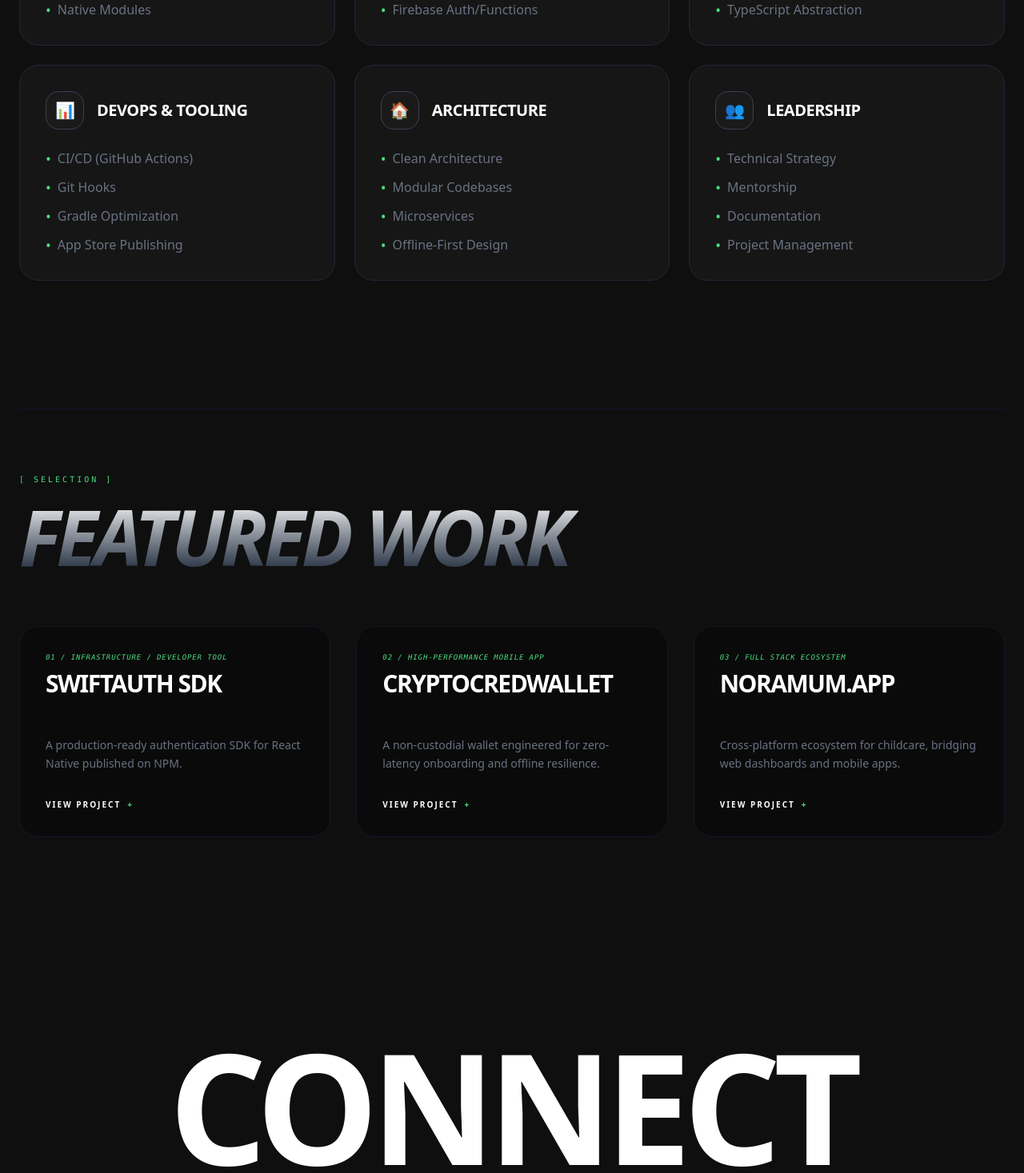
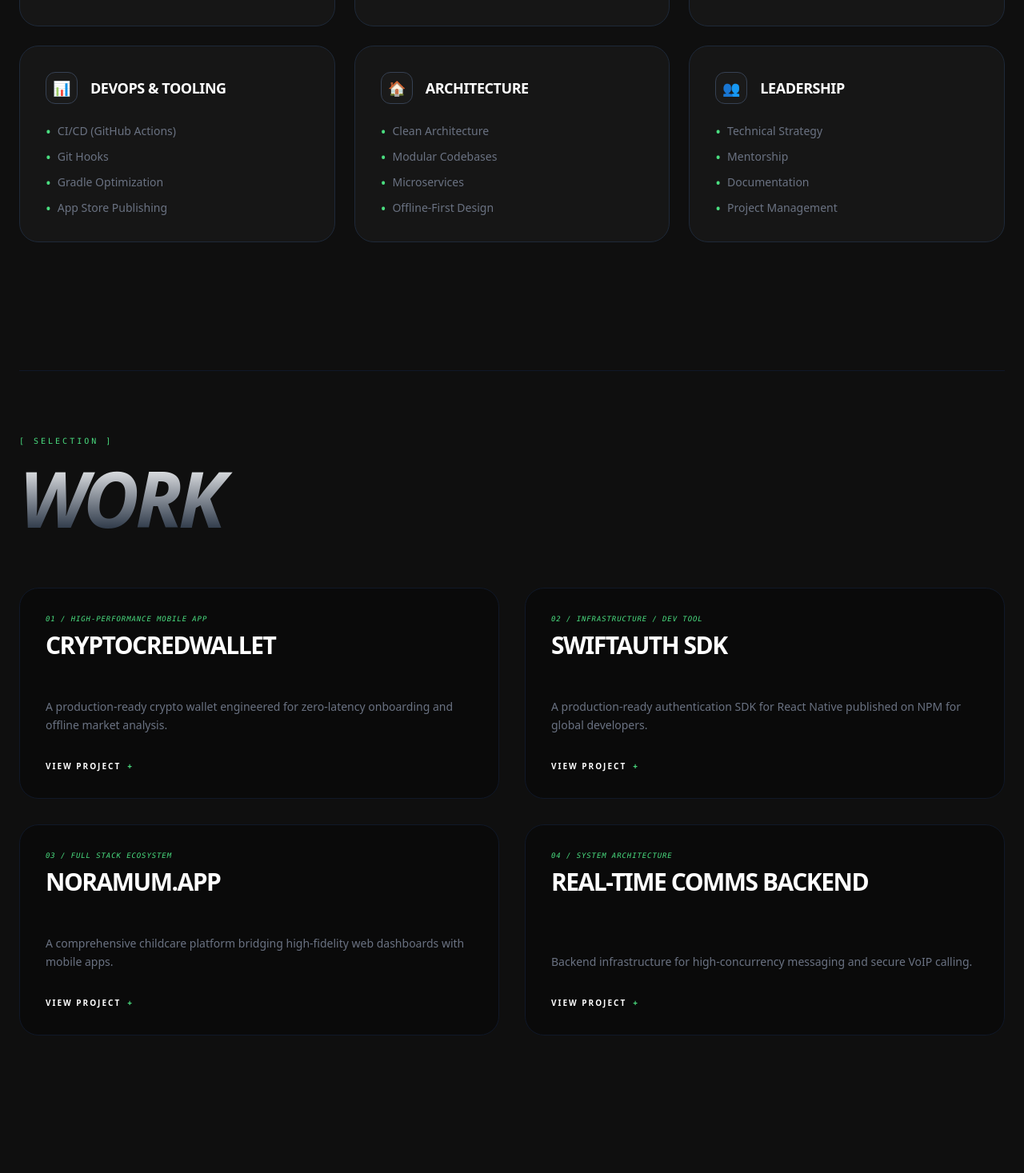
Before and after one commit to ukemeikot/ukemeikotportfolio, a React (Vite) app: page / in a window 1280 px wide. Shown: the part 1330-2797 px from the top of the page at 80% size. Built offline with nearby package versions, Linux system fonts and the light colour scheme.

Commit message:
Update to portfolio

```diff
--- a/src/App.tsx
+++ b/src/App.tsx
@@ -1,14 +1,9 @@
-import { useState } from 'react';
+import { useState, useCallback } from 'react';
 
 // --- IMAGE IMPORTS ---
-// Importing ensures Vite bundles assets correctly for Vercel deployment
 import ukemeImg from './assets/ukeme.jpg';
-
-// Project: Noramum
 import noraWeb from './assets/nora-web.jpg';
 import noraMobile from './assets/nora-mobile.jpg';
-
-// Project: CryptoCred
 import crypto1 from './assets/crypto1.jpg';
 import crypto2 from './assets/crypto2.jpg';
 
@@ -70,38 +65,45 @@
 
   const projects: Project[] = [
     {
-      title: "SwiftAuth SDK",
-      type: "Infrastructure / Developer Tool",
-      description: "A production-ready authentication SDK for React Native published on NPM.",
-      details: "Architected and published 'rn-swiftauth-sdk', a headless authentication library that streamlines Firebase integration. I implemented the Options Pattern for API extensibility and designed a dual-layer error handling system that maps provider exceptions to user-friendly messages. Recently updated to v1.1.0 to include a full password recovery protocol and lifecycle management.",
-      tech: ["TypeScript", "Firebase", "NPM", "React Native", "GitHub Actions"],
-      link: "https://www.npmjs.com/package/rn-swiftauth-sdk",
-      // Architecture visualization placeholder
-    },
-    {
       title: "CryptoCredWallet",
       type: "High-Performance Mobile App",
-      description: "A non-custodial wallet engineered for zero-latency onboarding and offline resilience.",
-      details: "To eliminate the CPU-intensive lag of seed-phrase generation, I engineered a background pre-generation architecture using Zustand, running calculations during the splash screen. Features a secure 4-step onboarding flow and 'Last Known Value' persistence for offline market analysis.",
+      description: "A production-ready crypto wallet engineered for zero-latency onboarding and offline market analysis.",
+      details: "To eliminate the CPU-intensive lag of seed-phrase generation, I engineered a background pre-generation architecture using Zustand, running calculations during the splash screen. This results in an instant 4-step onboarding flow. The app uses 'Last Known Value' persistence via AsyncStorage to ensure data visibility even in dead zones.",
       tech: ["React Native", "TypeScript", "Zustand", "SecureStore", "CoinGecko API"],
       link: "https://github.com/ukemeikot/CryptoCredWallet",
       images: [crypto1, crypto2]
     },
     {
+      title: "SwiftAuth SDK",
+      type: "Infrastructure / Dev Tool",
+      description: "A production-ready authentication SDK for React Native published on NPM for global developers.",
+      details: "Architected 'rn-swiftauth-sdk' to streamline Firebase integration. I implemented the Options Pattern for API extensibility and a dual-layer error handling system that maps provider exceptions to user-friendly messages. Recently updated to v1.1.0 with a full password recovery protocol.",
+      tech: ["TypeScript", "Firebase", "NPM", "React Native", "GitHub Actions"],
+      link: "https://www.npmjs.com/package/rn-swiftauth-sdk",
+    },
+    {
       title: "Noramum.app",
       type: "Full Stack Ecosystem",
-      description: "Cross-platform ecosystem for childcare, bridging web dashboards and mobile apps.",
-      details: "Led the development of both the React web dashboard and the mobile application. Focused on complex real-time state synchronization to ensure data parity across all user devices.",
+      description: "A comprehensive childcare platform bridging high-fidelity web dashboards with mobile apps.",
+      details: "Led the development of both the React web dashboard and the mobile application. Focused on complex real-time state synchronization to ensure data parity across all user devices for mothers managing childcare records.",
       tech: ["React.js", "React Native", "Tailwind CSS", "Redux", "Node.js"],
       liveLink: "https://noramum.app",
       link: "https://github.com/ukemeikot",
       images: [noraWeb, noraMobile]
+    },
+    {
+      title: "Real-Time Comms Backend",
+      type: "System Architecture",
+      description: "Backend infrastructure for high-concurrency messaging and secure VoIP calling.",
+      details: "A specialized backend designed for low-latency communication. Leveraging Socket.io for messaging and WebRTC for signaling. Optimized for scalability using Redis as a message broker and built following strict Clean Architecture principles.",
+      tech: ["Node.js", "Socket.io", "WebRTC", "PostgreSQL", "Redis"],
+      link: "https://github.com/ukemeikot",
     }
   ];
 
   if (activeProject) {
     return (
-      <div className="min-h-screen bg-[#0F0F0F] text-white p-6 md:p-12 animate-in fade-in slide-in-from-bottom-4 duration-500">
+      <div className="min-h-screen bg-[#0F0F0F] text-white p-6 md:p-12 animate-in fade-in slide-in-from-bottom-4 duration-500 overflow-x-hidden">
         <button
           onClick={() => { setActiveProject(null); window.scrollTo(0, 0); }}
           className="text-[#4ADE80] font-mono mb-12 flex items-center gap-2 text-xs uppercase tracking-widest"
@@ -109,14 +111,14 @@
           ← BACK TO EXPLORATION
         </button>
         <div className="max-w-6xl mx-auto">
-          <div className="grid grid-cols-1 lg:grid-cols-2 gap-16">
-            <div>
+          <div className="grid grid-cols-1 lg:grid-cols-2 gap-12 lg:gap-16">
+            <div className="overflow-hidden">
               <p className="text-[#4ADE80] font-mono text-[10px] uppercase tracking-[0.3em] mb-4">{activeProject.type}</p>
-              <h1 className="text-6xl md:text-8xl font-black uppercase mb-8 tracking-tighter leading-none">{activeProject.title}</h1>
+              <h1 className="text-4xl md:text-6xl lg:text-8xl font-black uppercase mb-8 tracking-tighter leading-tight break-words">{activeProject.title}</h1>
               <div className="space-y-8">
                 <div>
                   <h2 className="text-white font-bold text-sm mb-4 uppercase tracking-widest border-b border-gray-900 pb-2">Overview</h2>
-                  <p className="text-gray-400 leading-relaxed text-lg font-light">{activeProject.details}</p>
+                  <p className="text-gray-400 leading-relaxed text-base md:text-lg font-light">{activeProject.details}</p>
                 </div>
                 <div>
                   <h2 className="text-white font-bold text-sm mb-4 uppercase tracking-widest border-b border-gray-900 pb-2">Stack</h2>
@@ -127,23 +129,23 @@
                   </div>
                 </div>
                 <div className="flex flex-wrap gap-4 pt-8">
-                  {activeProject.liveLink && <a href={activeProject.liveLink} target="_blank" rel="noreferrer" className="bg-[#4ADE80] text-black px-8 py-4 rounded-full font-black uppercase tracking-widest text-xs font-bold transition-transform hover:scale-105">View Live Site</a>}
-                  {activeProject.link && <a href={activeProject.link} target="_blank" rel="noreferrer" className="border border-gray-700 text-white px-8 py-4 rounded-full font-black uppercase tracking-widest text-xs font-bold hover:bg-white hover:text-black transition-all">Source Code</a>}
+                  {activeProject.liveLink && <a href={activeProject.liveLink} target="_blank" rel="noreferrer" className="bg-[#4ADE80] text-black px-8 py-3 md:py-4 rounded-full font-black uppercase tracking-widest text-[10px] md:text-xs hover:scale-105 transition-transform">View Live Site</a>}
+                  {activeProject.link && <a href={activeProject.link} target="_blank" rel="noreferrer" className="border border-gray-700 text-white px-8 py-3 md:py-4 rounded-full font-black uppercase tracking-widest text-[10px] md:text-xs hover:bg-white hover:text-black transition-all">Source Code</a>}
                 </div>
               </div>
             </div>
-            <div className="flex flex-col items-center lg:items-end gap-8">
+            <div className="flex flex-col items-center lg:items-end gap-8 mt-12 lg:mt-0">
               {activeProject.images ? (
-                <div className="grid grid-cols-1 gap-12 w-full max-w-[340px]">
+                <div className="grid grid-cols-1 md:grid-cols-2 lg:grid-cols-1 gap-12 w-full max-w-[300px] md:max-w-full lg:max-w-[340px]">
                   {activeProject.images.map((img, i) => (
-                    <div key={i} className="relative rounded-[2.5rem] overflow-hidden border-[8px] border-[#1A1A1A] bg-[#000] shadow-2xl" style={{ aspectRatio: '9/19' }}>
+                    <div key={i} className="relative rounded-[2.5rem] overflow-hidden border-[8px] border-[#1A1A1A] bg-[#000] shadow-2xl mx-auto md:mx-0" style={{ aspectRatio: '9/19' }}>
                       <img src={img} alt="Screenshot" className="w-full h-full object-cover" />
                     </div>
                   ))}
                 </div>
               ) : (
-                <div className="w-full aspect-video bg-[#161616] rounded-2xl border border-gray-900 flex items-center justify-center text-gray-700 font-mono text-xs text-center p-8 uppercase tracking-widest">
-                  [ System Architecture & API Documentation ]
+                <div className="w-full aspect-video bg-[#161616] rounded-2xl border border-gray-900 flex items-center justify-center text-gray-700 font-mono text-[10px] text-center p-8 uppercase tracking-widest">
+                  [ Architecture Visualization ]
                 </div>
               )}
             </div>
@@ -154,22 +156,22 @@
   }
 
   return (
-    <div className="min-h-screen bg-[#0F0F0F] text-white font-sans selection:bg-[#4ADE80] selection:text-black">
+    <div className="min-h-screen bg-[#0F0F0F] text-white font-sans selection:bg-[#4ADE80] selection:text-black overflow-x-hidden">
       <nav className="flex items-center justify-between px-6 py-6 max-w-7xl mx-auto relative z-[60]">
-        <div className="text-2xl font-bold flex items-center gap-2 tracking-tighter cursor-pointer" onClick={() => scrollToSection('home')}>
+        <div className="text-xl md:text-2xl font-bold flex items-center gap-2 tracking-tighter cursor-pointer" onClick={() => scrollToSection('home')}>
           <span className="text-[#4ADE80]">//</span> Ukeme Ikot
         </div>
-        <ul className="hidden md:flex gap-10 text-xs uppercase tracking-widest font-semibold text-gray-500">
+        <ul className="hidden md:flex gap-10 text-[10px] uppercase tracking-widest font-semibold text-gray-500">
           <li className="text-[#4ADE80] cursor-pointer" onClick={() => scrollToSection('home')}>Home</li>
           <li className="hover:text-white transition-colors cursor-pointer" onClick={() => scrollToSection('projects')}>Work</li>
           <li className="hover:text-white transition-colors cursor-pointer" onClick={() => scrollToSection('skills')}>Skills</li>
           <li className="hover:text-white transition-colors cursor-pointer" onClick={() => scrollToSection('contact')}>Contact</li>
         </ul>
-        <button className="md:hidden text-[#4ADE80] font-mono z-[70] relative" onClick={() => setIsMenuOpen(!isMenuOpen)}>
+        <button className="md:hidden text-[#4ADE80] font-mono z-[70] relative text-sm" onClick={() => setIsMenuOpen(!isMenuOpen)}>
           {isMenuOpen ? '[ CLOSE ]' : '[ MENU ]'}
         </button>
         {isMenuOpen && (
-          <div className="fixed inset-0 bg-[#0F0F0F] z-[55] flex flex-col items-center justify-center gap-8 text-4xl font-black uppercase tracking-tighter animate-in fade-in zoom-in duration-300">
+          <div className="fixed inset-0 bg-[#0F0F0F] z-[55] flex flex-col items-center justify-center gap-8 text-2xl md:text-4xl font-black uppercase tracking-tighter animate-in fade-in zoom-in duration-300">
              <li className="list-none text-[#4ADE80] cursor-pointer" onClick={() => scrollToSection('home')}>HOME</li>
              <li className="list-none text-white cursor-pointer" onClick={() => scrollToSection('projects')}>WORK</li>
              <li className="list-none text-white cursor-pointer" onClick={() => scrollToSection('skills')}>SKILLS</li>
@@ -179,27 +181,26 @@
       </nav>
 
       <main id="home" className="max-w-7xl mx-auto px-6 pt-12 md:pt-20 pb-20">
-        <div className="grid grid-cols-1 md:grid-cols-12 gap-12 items-start mb-40">
+        <div className="grid grid-cols-1 md:grid-cols-12 gap-12 items-start mb-24 md:mb-40">
           <div className="md:col-span-7">
-            <div className="inline-block bg-[#1A1A1A] px-4 py-1 rounded-full border border-gray-800 mb-6 font-mono text-[10px] tracking-[0.2em] text-[#4ADE80]">
+            <div className="inline-block bg-[#1A1A1A] px-4 py-1 rounded-full border border-gray-800 mb-6 font-mono text-[9px] md:text-[10px] tracking-[0.2em] text-[#4ADE80]">
               {"< First Class Software Engineer />"}
             </div>
-            <h1 className="text-5xl md:text-[90px] font-black leading-[0.85] uppercase tracking-tighter mb-8 italic">
+            <h1 className="text-4xl md:text-7xl lg:text-[90px] font-black leading-[0.9] md:leading-[0.85] uppercase tracking-tighter mb-8 italic break-words">
               Building<br />Scaleable<br /><span className="text-transparent bg-clip-text bg-gradient-to-r from-white via-white to-gray-800">Infrastructures</span>
             </h1>
-            <div className="flex flex-wrap gap-6 text-gray-500 font-mono text-xs uppercase tracking-wider mb-12">
+            <div className="flex flex-wrap gap-4 md:gap-6 text-gray-500 font-mono text-[10px] uppercase tracking-wider mb-12">
               <a href="https://linkedin.com/in/ukeme-ikot" target="_blank" className="hover:text-[#4ADE80] transition-colors underline decoration-gray-800 underline-offset-4">LinkedIn</a>
               <a href="https://github.com/ukemeikot" target="_blank" className="hover:text-[#4ADE80] transition-colors underline decoration-gray-800 underline-offset-4">GitHub</a>
               <a href="https://x.com/UkemeEtim7" target="_blank" className="hover:text-[#4ADE80] transition-colors underline decoration-gray-800 underline-offset-4">Twitter</a>
             </div>
-            <p className="text-gray-400 max-w-lg text-lg font-light leading-relaxed italic">
-                Specialized in <span className="text-white font-bold">SDK Development</span>, <span className="text-white font-bold">Systems Automation</span>, and <span className="text-white font-bold">React Native Architecture</span>.
+            <p className="text-gray-400 max-w-lg text-base md:text-lg font-light leading-relaxed italic">
+                Specialized in <span className="text-white font-bold">SDK Development</span>, <span className="text-white font-bold">Systems Automation</span>, and <span className="text-white font-bold">High-Performance Mobile Apps</span>.
             </p>
           </div>
-
-          <div className="md:col-span-5 relative group flex justify-center">
-             <div className="absolute -inset-2 bg-gradient-to-b from-[#4ADE80]/20 to-transparent blur-2xl rounded-full group-hover:opacity-40 transition-opacity"></div>
-             <div className="relative w-full max-w-[420px] rounded-[3rem] border border-gray-800 bg-[#161616] p-4 overflow-hidden shadow-2xl">
+          <div className="md:col-span-5 relative group flex justify-center mt-12 md:mt-0">
+             <div className="absolute -inset-2 bg-gradient-to-b from-[#4ADE80]/20 to-transparent blur-2xl rounded-full group-hover:opacity-40 transition-all duration-700"></div>
+             <div className="relative w-full max-w-[320px] md:max-w-[420px] rounded-[3rem] border border-gray-800 bg-[#161616] p-4 overflow-hidden shadow-2xl">
                 <img
                     src={ukemeImg}
                     className="w-full h-full grayscale hover:grayscale-0 transition-all duration-700 rounded-[2.5rem] object-cover object-center scale-[1.02]"
@@ -209,23 +210,21 @@
           </div>
         </div>
 
-        {/* SKILLS SECTION */}
         <section id="skills" className="py-20 border-t border-gray-900 mb-20">
           <p className="text-[#4ADE80] font-mono text-[10px] mb-4 uppercase tracking-[0.3em]">{"[ Expertise ]"}</p>
-          <h2 className="text-5xl md:text-7xl font-black uppercase tracking-tighter mb-16 italic text-transparent bg-clip-text bg-gradient-to-b from-white to-gray-800">Core Expertise</h2>
-
+          <h2 className="text-4xl md:text-7xl font-black uppercase tracking-tighter mb-16 italic text-transparent bg-clip-text bg-gradient-to-b from-white to-gray-800">Core Expertise</h2>
           <div className="grid grid-cols-1 md:grid-cols-2 lg:grid-cols-3 gap-6">
             {skills.map((skill, idx) => (
               <div key={idx} className="bg-[#161616] border border-gray-800 p-8 rounded-3xl hover:border-[#4ADE80]/30 transition-all duration-500">
                 <div className="flex items-center gap-4 mb-6">
-                  <div className="w-12 h-12 bg-[#1A1A1A] rounded-2xl flex items-center justify-center border border-gray-700 text-xl">
+                  <div className="w-10 h-10 bg-[#1A1A1A] rounded-xl flex items-center justify-center border border-gray-700 text-lg">
                     {skill.icon === "code" ? <span className="text-[#4ADE80] font-mono">&lt;/&gt;</span> : skill.icon}
                   </div>
-                  <h3 className="text-xl font-bold uppercase tracking-tight">{skill.title}</h3>
+                  <h3 className="text-lg font-bold uppercase tracking-tight">{skill.title}</h3>
                 </div>
                 <ul className="space-y-3">
                   {skill.items.map((item, i) => (
-                    <li key={i} className="text-gray-500 font-medium flex items-center gap-2">
+                    <li key={i} className="text-gray-500 font-medium text-sm flex items-center gap-2">
                       <span className="text-[#4ADE80] text-lg leading-none">•</span> {item}
                     </li>
                   ))}
@@ -235,20 +234,19 @@
           </div>
         </section>
 
-        {/* PROJECTS SECTION */}
         <section id="projects" className="py-20 border-t border-gray-900">
           <p className="text-[#4ADE80] font-mono text-[10px] mb-4 uppercase tracking-[0.3em]">{"[ Selection ]"}</p>
-          <h2 className="text-6xl md:text-8xl font-black uppercase tracking-tighter mb-16 italic text-transparent bg-clip-text bg-gradient-to-b from-white to-gray-800">Featured Work</h2>
-          <div className="grid grid-cols-1 md:grid-cols-2 lg:grid-cols-3 gap-8">
+          <h2 className="text-5xl md:text-8xl font-black uppercase tracking-tighter mb-16 italic text-transparent bg-clip-text bg-gradient-to-b from-white to-gray-800">Work</h2>
+          <div className="grid grid-cols-1 md:grid-cols-2 lg:grid-cols-2 gap-8">
             {projects.map((project, index) => (
               <div
                 key={index}
                 onClick={() => { setActiveProject(project); window.scrollTo(0,0); }}
-                className="group cursor-pointer bg-[#0A0A0A] border border-gray-900 p-8 rounded-3xl hover:border-[#4ADE80]/40 transition-all duration-500 flex flex-col justify-between"
+                className="group cursor-pointer bg-[#0A0A0A] border border-gray-900 p-6 md:p-8 rounded-3xl hover:border-[#4ADE80]/40 transition-all duration-500 flex flex-col justify-between"
               >
                 <div className="mb-12">
                    <p className="text-[#4ADE80] font-mono text-[9px] uppercase tracking-widest mb-2 italic">0{index + 1} / {project.type}</p>
-                   <h3 className="text-3xl font-black uppercase tracking-tighter group-hover:text-[#4ADE80] transition-colors">{project.title}</h3>
+                   <h3 className="text-2xl md:text-3xl font-black uppercase tracking-tighter group-hover:text-[#4ADE80] transition-colors break-words">{project.title}</h3>
                 </div>
                 <div>
                   <p className="text-gray-500 text-sm font-light leading-relaxed mb-8 line-clamp-3">{project.description}</p>
@@ -262,13 +260,13 @@
         </section>
 
         <section id="contact" className="py-40 text-center">
-          <h2 className="text-7xl md:text-[12rem] font-black uppercase tracking-tighter leading-none mb-12">Connect</h2>
-          <a href="mailto:ukemeetim2222@gmail.com" className="text-2xl md:text-4xl font-light hover:text-[#4ADE80] transition-colors border-b border-gray-800 pb-2 italic">ukemeetim2222@gmail.com</a>
+          <h2 className="text-6xl md:text-[10rem] font-black uppercase tracking-tighter leading-none mb-12">Connect</h2>
+          <a href="mailto:ukemeetim2222@gmail.com" className="text-lg md:text-4xl font-light hover:text-[#4ADE80] transition-colors border-b border-gray-800 pb-2 italic break-all">ukemeetim2222@gmail.com</a>
         </section>
       </main>
 
-      <footer className="max-w-7xl mx-auto px-6 py-10 border-t border-gray-900 text-gray-600 text-[10px] uppercase tracking-widest flex justify-between">
-         <p>© 2025 UKEME IKOT</p>
+      <footer className="max-w-7xl mx-auto px-6 py-10 border-t border-gray-900 text-gray-600 text-[8px] md:text-[10px] uppercase tracking-widest flex flex-col md:flex-row justify-between gap-4 text-center md:text-left">
+         <p>© 2025 UKEME IKOT. BEST GRADUATING STUDENT (ENGINEERING).</p>
          <p>NIGERIA / WORLDWIDE</p>
       </footer>
     </div>
```
